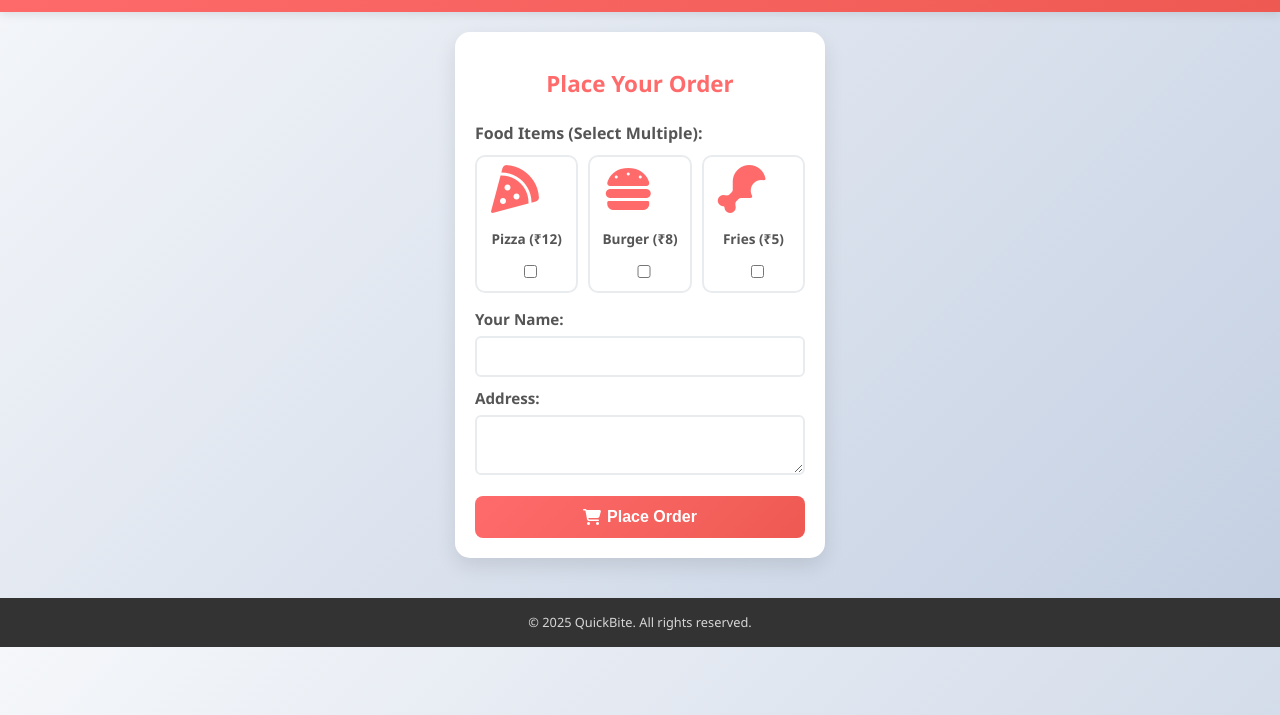
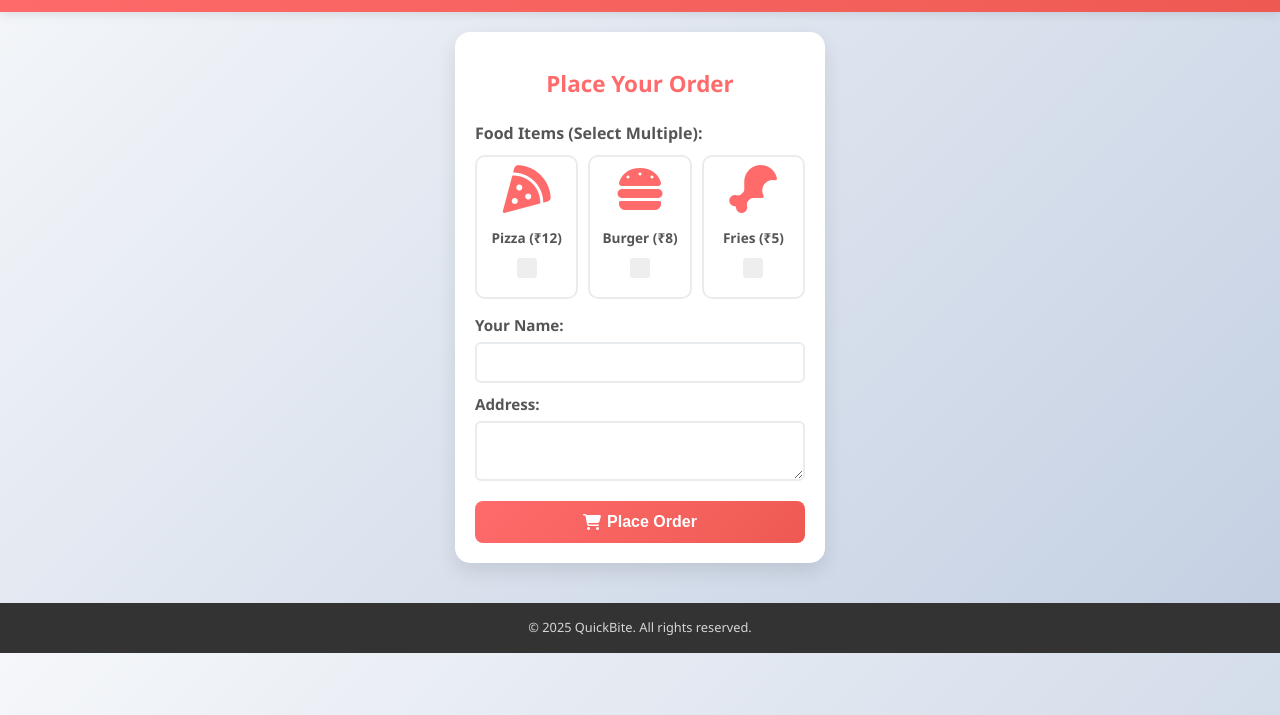
Before and after one commit to naveenporwal3/Food, a website: page index.html in a window 1280 px wide. Shown: the part 85-800 px from the top of the page. Drawn offline with Linux system fonts and the light colour scheme.

Commit message:
Update style.css

```diff
--- a/style.css
+++ b/style.css
@@ -93,6 +93,9 @@ body {
   cursor: pointer;
   transition: all 0.3s ease;
   background: white;
+  display: flex;
+  flex-direction: column;
+  align-items: center;
 }
 
 .food-card:hover {
@@ -120,23 +123,82 @@ body {
   font-size: 0.85rem; /* Smaller text */
   font-weight: bold;
   color: #555;
+  margin-bottom: 5px;
 }
 
 .food-card.selected span {
   color: #ff6b6b !important;
 }
 
-.food-card input[type="radio"] {
+/* Checkbox Styling */
+.checkbox-label {
+  position: relative;
+  cursor: pointer;
+  display: block;
+  margin-top: 5px;
+}
+
+.food-checkbox {
   position: absolute;
   opacity: 0;
-  width: 100%;
-  height: 100%;
   cursor: pointer;
+  height: 0;
+  width: 0;
 }
 
-.food-card input[type="radio"]:checked + img ~ span,
-.food-card input[type="radio"]:checked ~ span {
-  color: #ff6b6b;
+.checkmark {
+  height: 20px;
+  width: 20px;
+  background-color: #eee;
+  border-radius: 3px;
+  display: inline-block;
+  position: relative;
+  top: 0;
+  transition: background-color 0.3s;
+}
+
+.checkbox-label:hover .checkmark {
+  background-color: #ccc;
+}
+
+.food-checkbox:checked ~ .checkmark {
+  background-color: #ff6b6b;
+}
+
+.checkmark:after {
+  content: "";
+  position: absolute;
+  display: none;
+}
+
+.food-checkbox:checked ~ .checkmark:after {
+  display: block;
+}
+
+.checkbox-label .checkmark:after {
+  left: 7px;
+  top: 3px;
+  width: 5px;
+  height: 10px;
+  border: solid white;
+  border-width: 0 2px 2px 0;
+  transform: rotate(45deg);
+}
+
+/* Qty Input in Card */
+.item-qty {
+  width: 50px;
+  text-align: center;
+  margin-top: 5px;
+  padding: 5px;
+  border: 1px solid #e9ecef;
+  border-radius: 4px;
+  font-size: 0.85rem;
+  display: none; /* Hidden until checked */
+}
+
+.food-checkbox:checked ~ .item-qty {
+  display: block;
 }
 
 /* Form Inputs */
```
